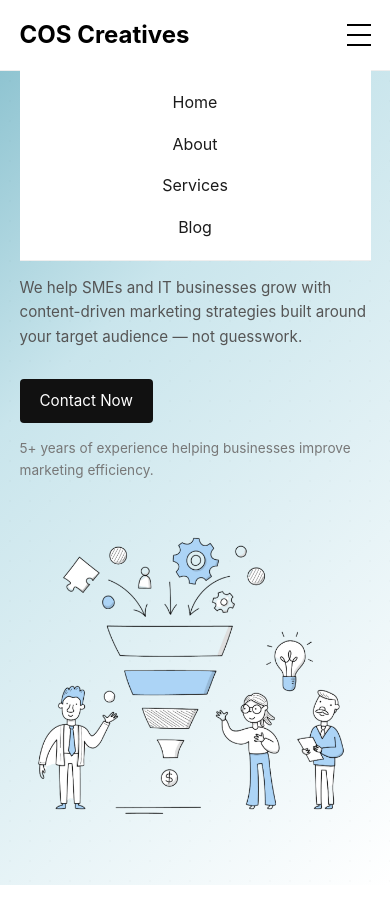
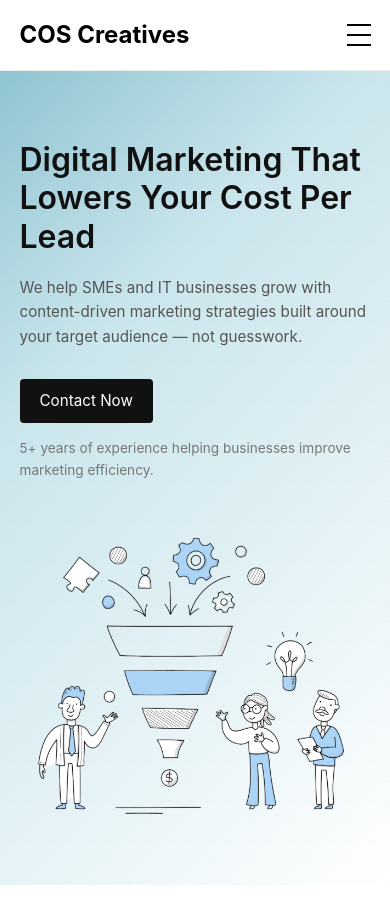
Before and after one commit to coscreativez-main/website, a Jekyll site: the page built from index.html, in a window 390 px wide and 900 px high. Built offline with Jekyll 4.4.1, drawn with Linux system fonts in a browser that asks for light colours.

Commit message:
Update in .nav media query
.menu-toggle {
        display: flex;
    }

    .nav {
        display: flex; ----> none....

        display: block; ----> added in     .nav.active

```diff
--- a/assets/css/style.css
+++ b/assets/css/style.css
@@ -106,7 +106,7 @@ body {
     }
 
     .nav {
-        display: flex; /* keep it always flex */
+        display: none; /* keep it always flex */
         position: absolute;
         top: 70px;
         left: 0;
@@ -119,13 +119,14 @@ body {
         border-bottom: 1px solid #eee;
         z-index: 1000;
        /* Animation properties */
-       opacity: 1 !important;
-    pointer-events: auto !important;
-    transform: translateY(0) !important;
+        opacity: 1 !important;
+        pointer-events: auto !important;
+        transform: translateY(0) !important;
         transition: all 0.3s ease;
     }
 
     .nav.active {
+        display: block;
         opacity: 1;
         pointer-events: auto;
         transform: translateY(0);
```
